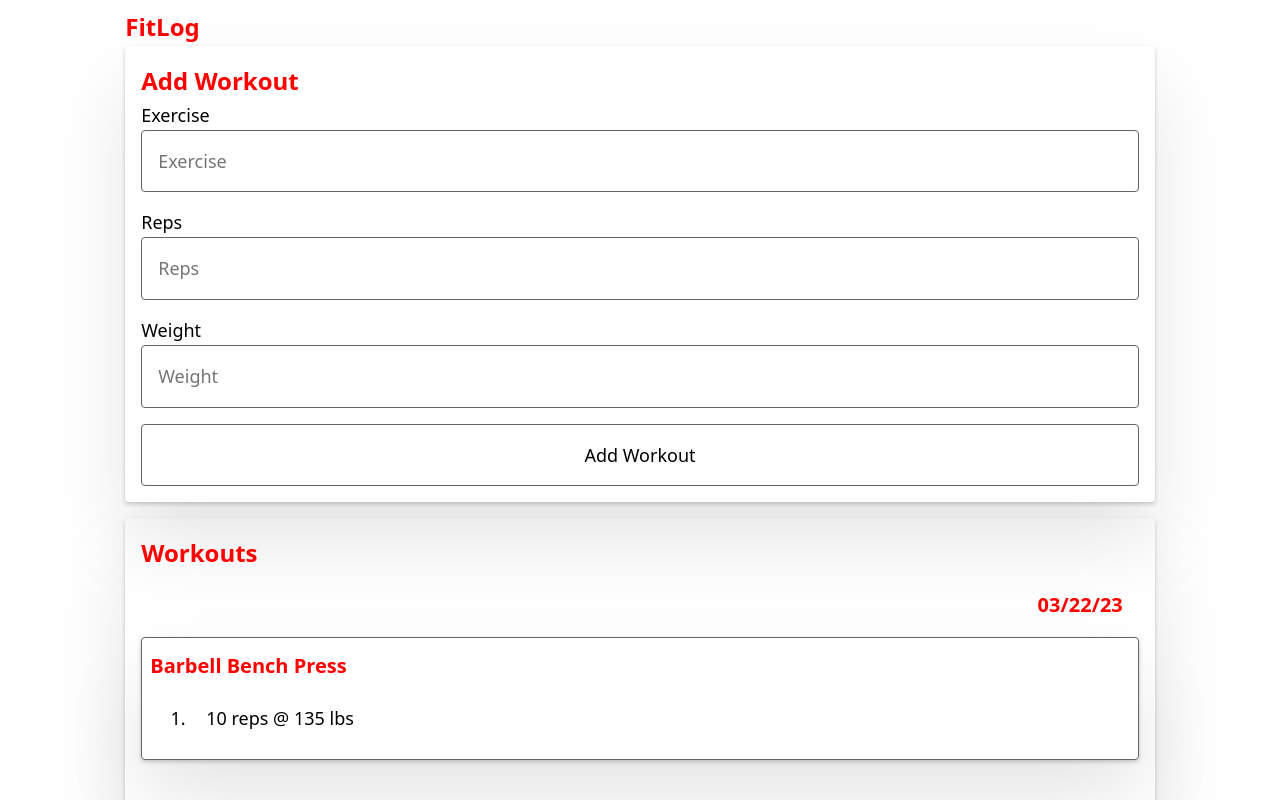
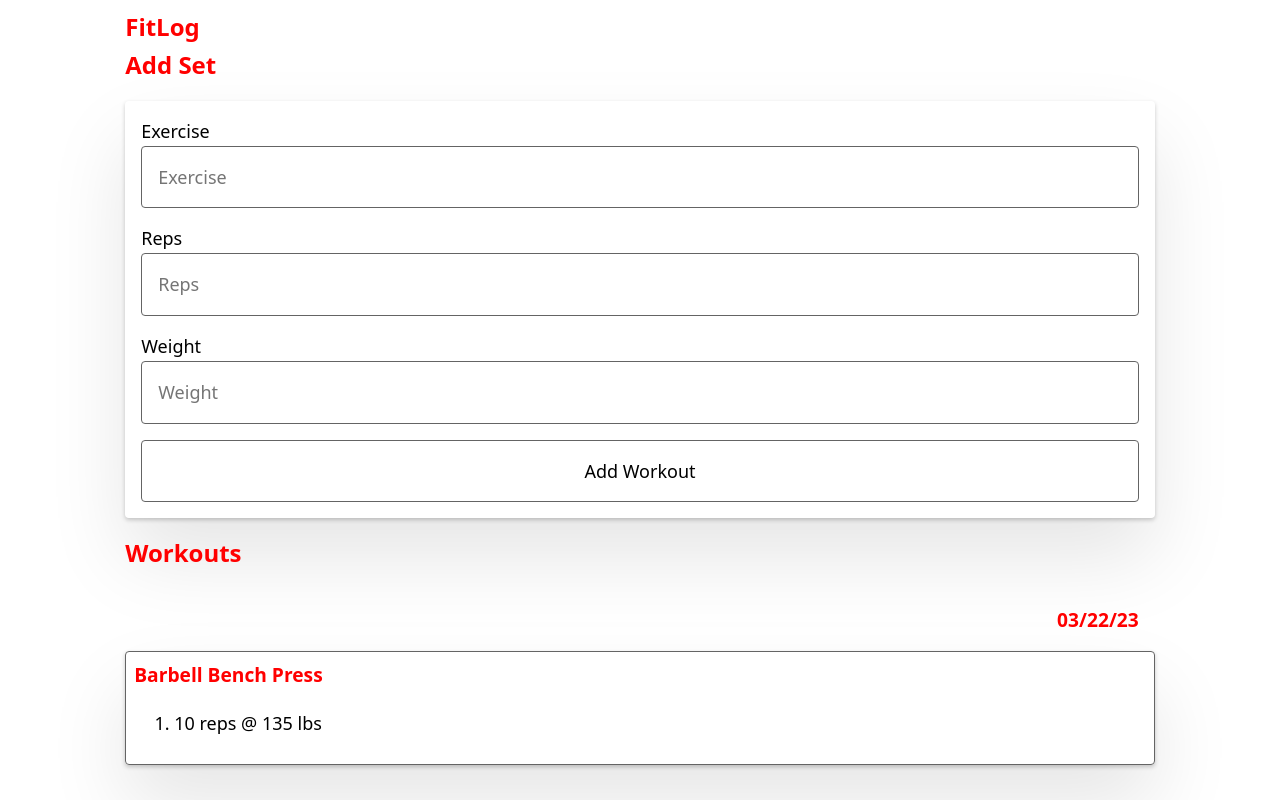
Before and after one commit to naterpotatoers/FitLog, a React (Create React App) app: page / in a window 1280 px wide. Shown: the top 800 px of the page. Built offline with nearby package versions, Linux system fonts and the light colour scheme.

Commit message:
renames AddWorkout to AddSet since that is more accurate

```diff
--- a/src/components/AddWorkout.tsx
+++ b/src/components/AddSet.tsx
@@ -1,10 +1,10 @@
 import React from 'react'
 
-export default function AddWorkout() {
+export default function AddSet() {
     return (
-        <div className='card'>
-            <h2 className='title'>Add Workout</h2>
-            <form>
+        <div className='grid'>
+            <h2 className='title'>Add Set</h2>
+            <form className='card'>
                 <div className='form-item'>
                     <label htmlFor="exercise">Exercise</label>
                     <input
--- a/src/components/Dashboard.tsx
+++ b/src/components/Dashboard.tsx
@@ -1,11 +1,11 @@
 import React from 'react'
-import AddWorkout from './AddWorkout'
+import AddSet from './AddSet'
 import WorkoutHistory from './WorkoutHistory'
 
 export default function Dashboard() {
     return (
         <div className='grid'>
-            <AddWorkout />
+            <AddSet />
             <WorkoutHistory />
         </div>
     )
--- a/src/components/WorkoutHistory.tsx
+++ b/src/components/WorkoutHistory.tsx
@@ -19,15 +19,13 @@ export default function WorkoutHistory() {
     }, {} as any)
 
     return (
-        <div className='card'>
+        <div className='grid'>
             <h2 className='title'>Workouts</h2>
-            <div className='grid'>
             {Object.keys(groupedWorkouts).map((date) => {
                 return (
                     <div key={date}>
-
                         <h3 className='subtitle sticky'>{date}</h3>
-                            <div className='border' key={date}>
+                        <div className='border'>
                             {Object.keys(groupedWorkouts[date]).map((exercise) => {
                                 return (
                                     <div key={date + exercise}>
@@ -36,12 +34,11 @@ export default function WorkoutHistory() {
                                             {
                                                 groupedWorkouts[date][exercise].map((workout: WorkoutsDTO) => {
                                                     return (
-                                                            <li className='spacer' key={workout.id}>
-                                                                <p>{workout.reps} reps @ {workout.weight} lbs</p>
+                                                        <li key={workout.id}>
+                                                            {workout.reps} reps @ {workout.weight} lbs
                                                         </li>
                                                     )
-                                                    })
-                                                }
+                                                })}
                                         </ol>
                                     </div>
                                 )
@@ -49,10 +46,7 @@ export default function WorkoutHistory() {
                         </div>
                     </div>
                 )
-                })
-
-                }
-            </div>
+            })}
         </div>
     )
 }
--- a/src/index.css
+++ b/src/index.css
@@ -82,15 +82,8 @@ button:hover {
 }
 
 .subtitle {
-  font-size: 1.25rem;
-  padding: 0.25rem 0;
+  font-size: 1.2rem;
   color: var(--clr-primary);
-}
-
-.alternative-subtitle {
-  padding: 0.25rem 0;
-  font-size: 1.25rem;
-  color: var(--clr-tertiary);
 }
 
 .spacer {
```
Lines whose indentation alone changed are shown as unchanged.
